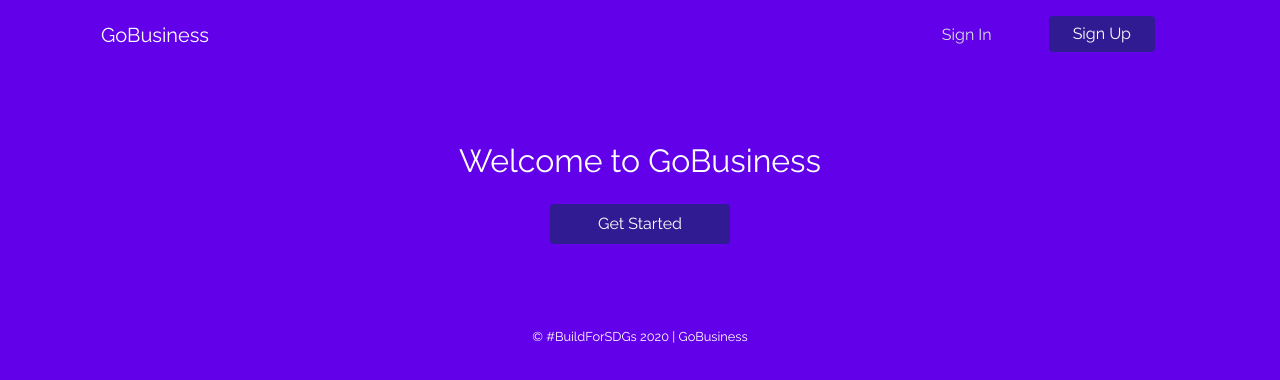
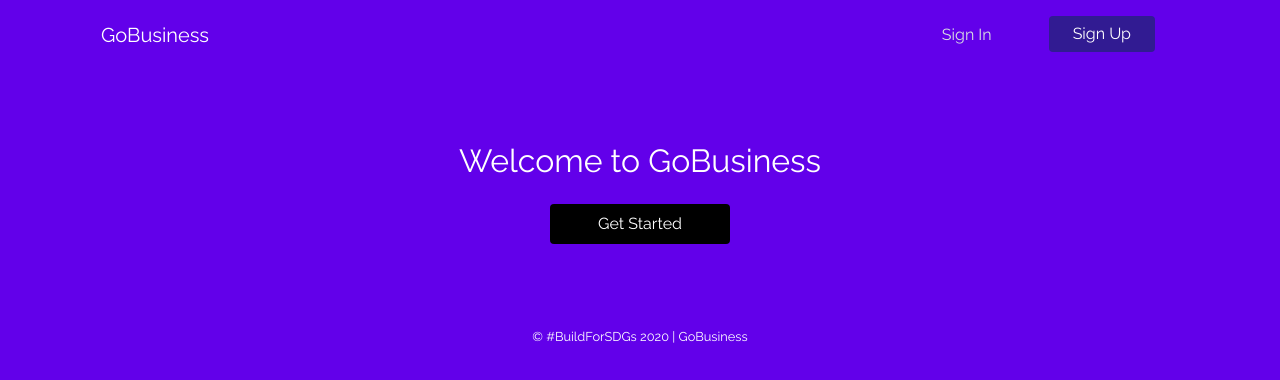
Before and after one commit to BuildForSDG/GoBusiness, a React (Create React App) app in the folder frontend/: page / in a window 1280 px wide. Shown: the top 380 px of the page. Built offline with nearby package versions, Linux system fonts and the light colour scheme.

Commit message:
sign up updated

```diff
--- a/frontend/src/App.css
+++ b/frontend/src/App.css
@@ -50,7 +50,11 @@ body {
   font-weight: bold !important;
 }
 
-h3 , h2 {
+.start {
+  background-color: black !important;
+}
+
+h3, h2 {
   color: #fff;
 }
 
--- a/frontend/src/components/home.component.js
+++ b/frontend/src/components/home.component.js
@@ -12,7 +12,7 @@ export default class Home extends Component {
                 <div className="row">
                 <div className="col-sm-12 text-center py-5">
                     <h2>Welcome to GoBusiness</h2>
-                      <a href="/signup"><button className="btn btn-primary px-5 py-2 my-3">Get Started</button></a>
+                      <a href="/signup"><button className="btn btn-primary px-5 py-2 my-3 start">Get Started</button></a>
                 </div>
 
                 </div>
```
